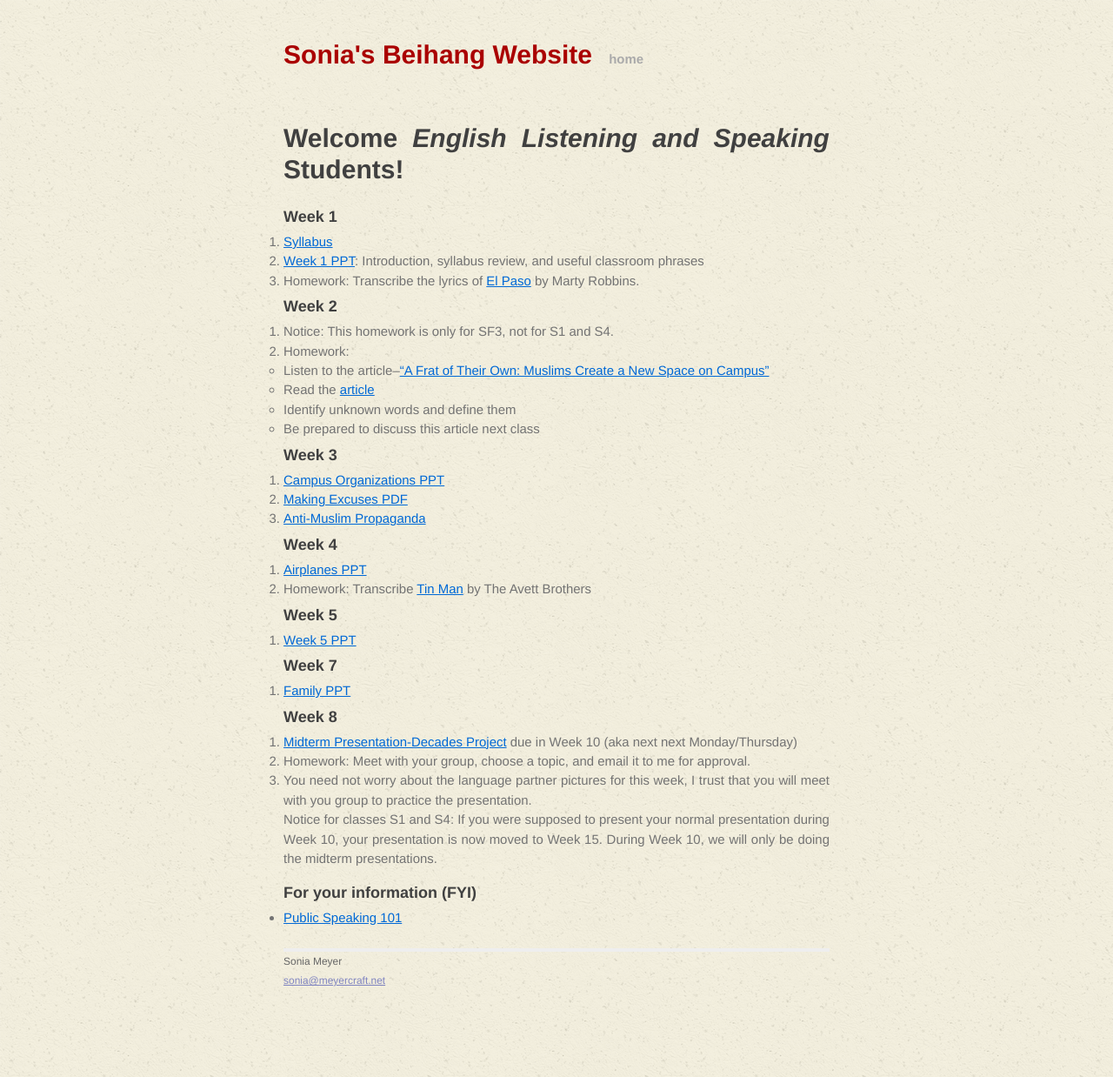
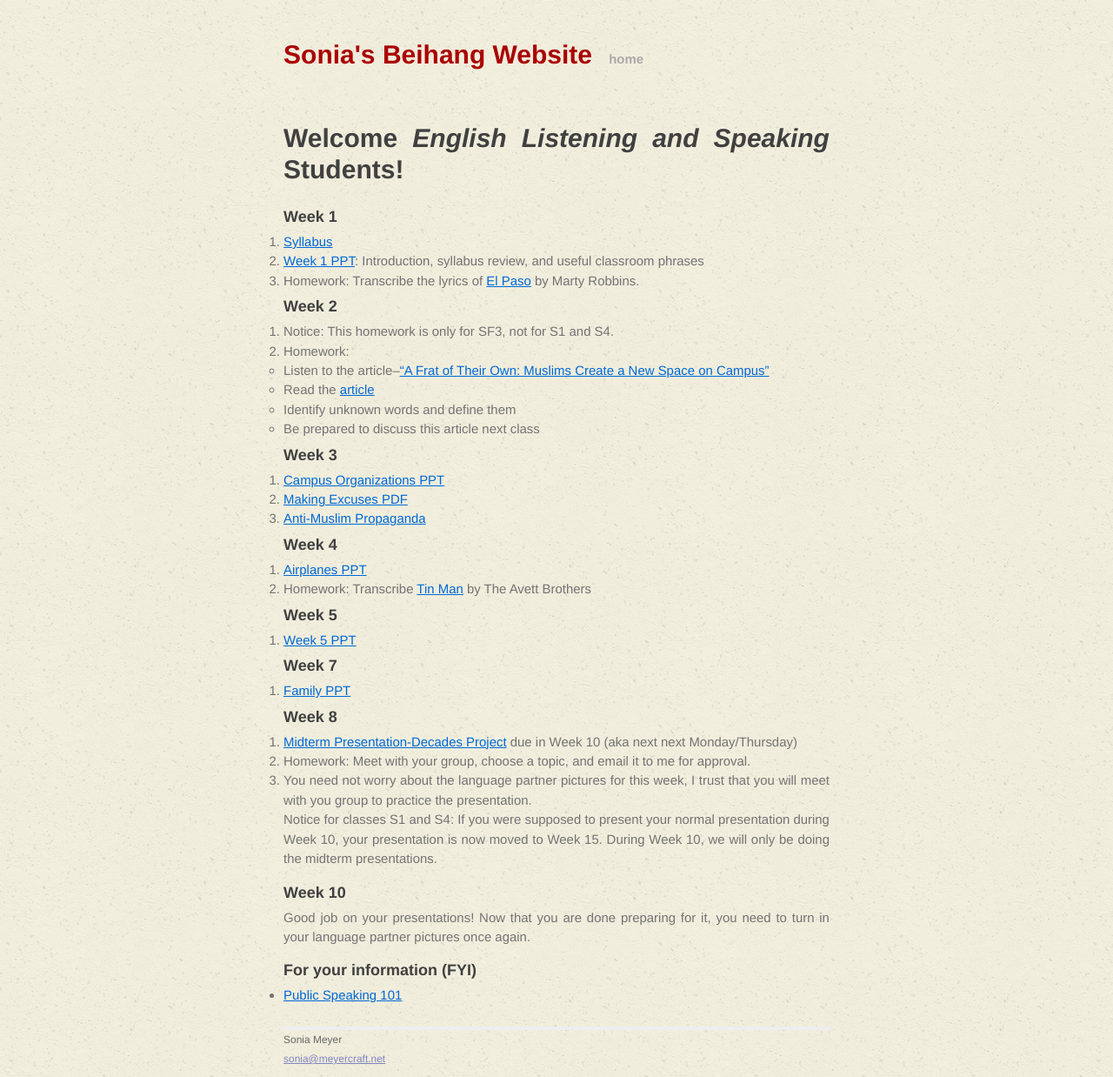
Before and after one commit to soniawmeyer/soniameyer-beihang-students-website, a Jekyll site: the page built from classes/s1s4sf3ls.md, in a window 1280 px wide. Shown: the whole page at 87% size. Built offline with Jekyll 4.4.1, drawn with Linux system fonts in a browser that asks for light colours.

Commit message:
week10sl

```diff
--- a/classes/s1s4sf3ls.md
+++ b/classes/s1s4sf3ls.md
@@ -44,7 +44,8 @@ title: Mrs. Sonia Meyer's Beihang Website
 
 Notice for classes S1 and S4: If you were supposed to present your normal presentation during Week 10, your presentation is now moved to Week 15. During Week 10, we will only be doing the midterm presentations.
 
-
+### Week 10
+Good job on your presentations! Now that you are done preparing for it, you need to turn in your language partner pictures once again.
 
 
 
```
Also changed, not shown: classes/151821.md (+3 -0 lines).
